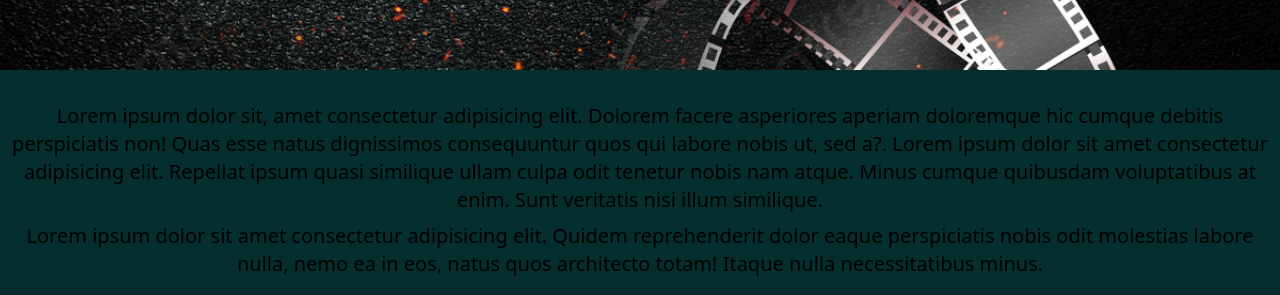
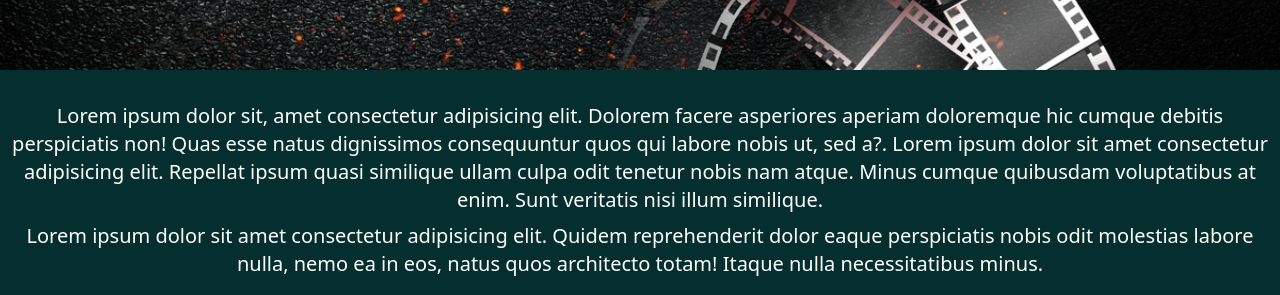
Before and after one commit to Yaniferreira/moviestack-Vue, a plain HTML site: page index.html in a window 1280 px wide. Shown: the part 370-665 px from the top of the page. Drawn offline with nearby package versions, Linux system fonts and the light colour scheme.

Commit message:
algunas recomendaciones

```diff
--- a/index.html
+++ b/index.html
@@ -24,12 +24,12 @@
         <img class="h-[360px] w-full object-center object-cover" src="./assents/Recursos Moviestack/Banner.jpg" alt="banner" id="bannerImg">
         <h1 class=" absolute  w-full h-8 text-center font-bold text-white text-8xl p-2 top-0 right-0 left-0 bottom-0 m-auto" >Homes</h1>
     </div>
-        <p class="flex text-center text-xl p-2 pt-8" >Lorem ipsum dolor sit, amet consectetur adipisicing elit.
+        <p class="flex text-center text-xl p-2 pt-8 text-white" >Lorem ipsum dolor sit, amet consectetur adipisicing elit.
             Dolorem facere asperiores aperiam doloremque hic cumque debitis perspiciatis non! Quas esse natus
              dignissimos consequuntur quos qui labore nobis ut, sed a?. Lorem ipsum dolor sit amet consectetur adipisicing elit.
              Repellat ipsum quasi similique ullam culpa odit tenetur nobis nam atque.
              Minus cumque quibusdam voluptatibus at enim. Sunt veritatis nisi illum similique.</p>
-        <p class="flex text-center text-xl pb-5">Lorem ipsum dolor sit amet consectetur adipisicing elit. Quidem reprehenderit dolor eaque perspiciatis nobis odit molestias
+        <p class="flex text-center text-xl pb-5 text-white">Lorem ipsum dolor sit amet consectetur adipisicing elit. Quidem reprehenderit dolor eaque perspiciatis nobis odit molestias
             labore nulla, nemo ea in eos, natus quos architecto totam! Itaque nulla necessitatibus minus.</p>
             <div class="flex gap-5 justify-center ">
                 <a class="font-bold border rounded-xl text-5xl bg-gray-400 px-2 py-8" href="./assents/movies.html">find all the movies</a>
```
Also changed, not shown: assents/details.html (+0 -2 lines), assents/details.js (+5 -5 lines).
